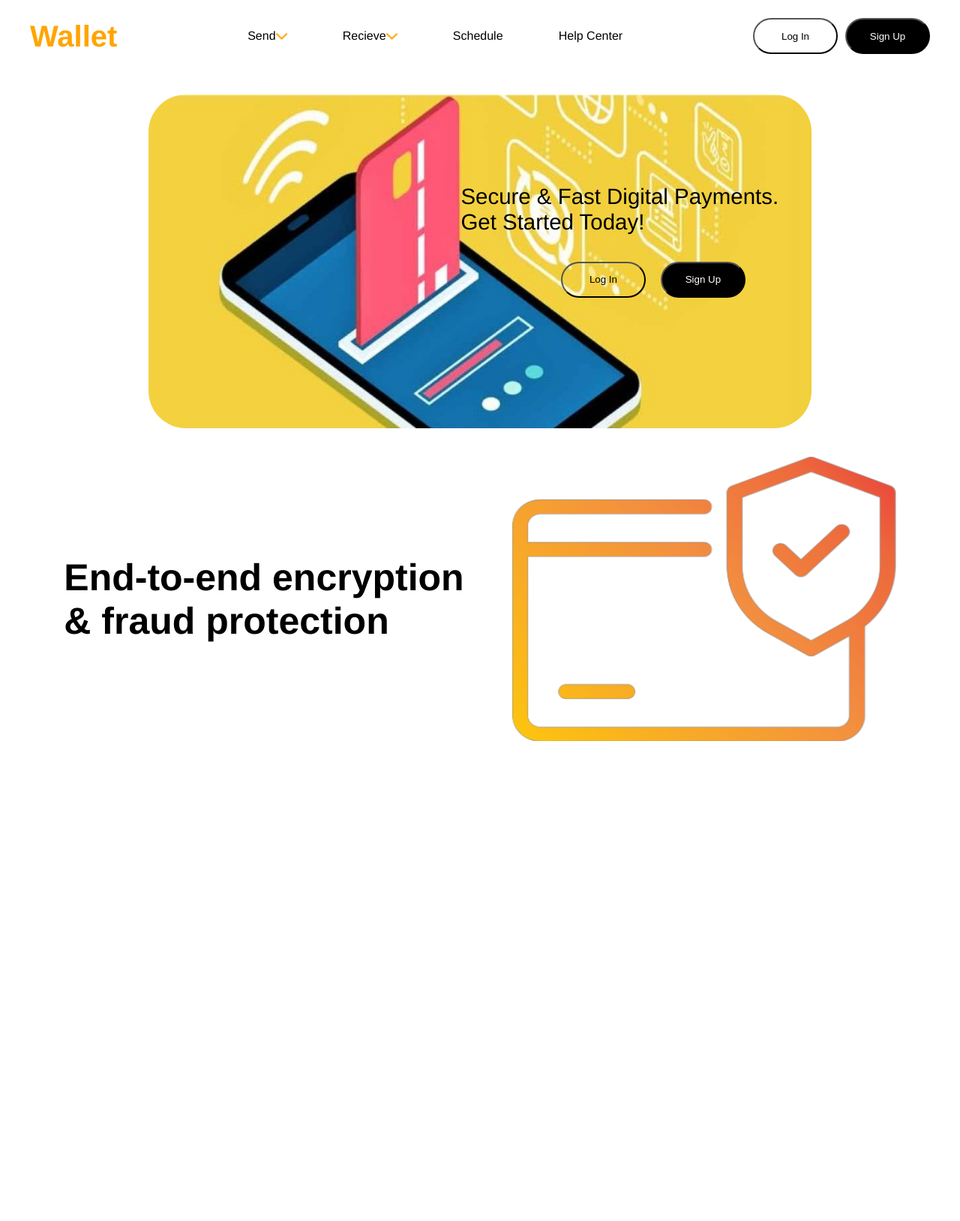
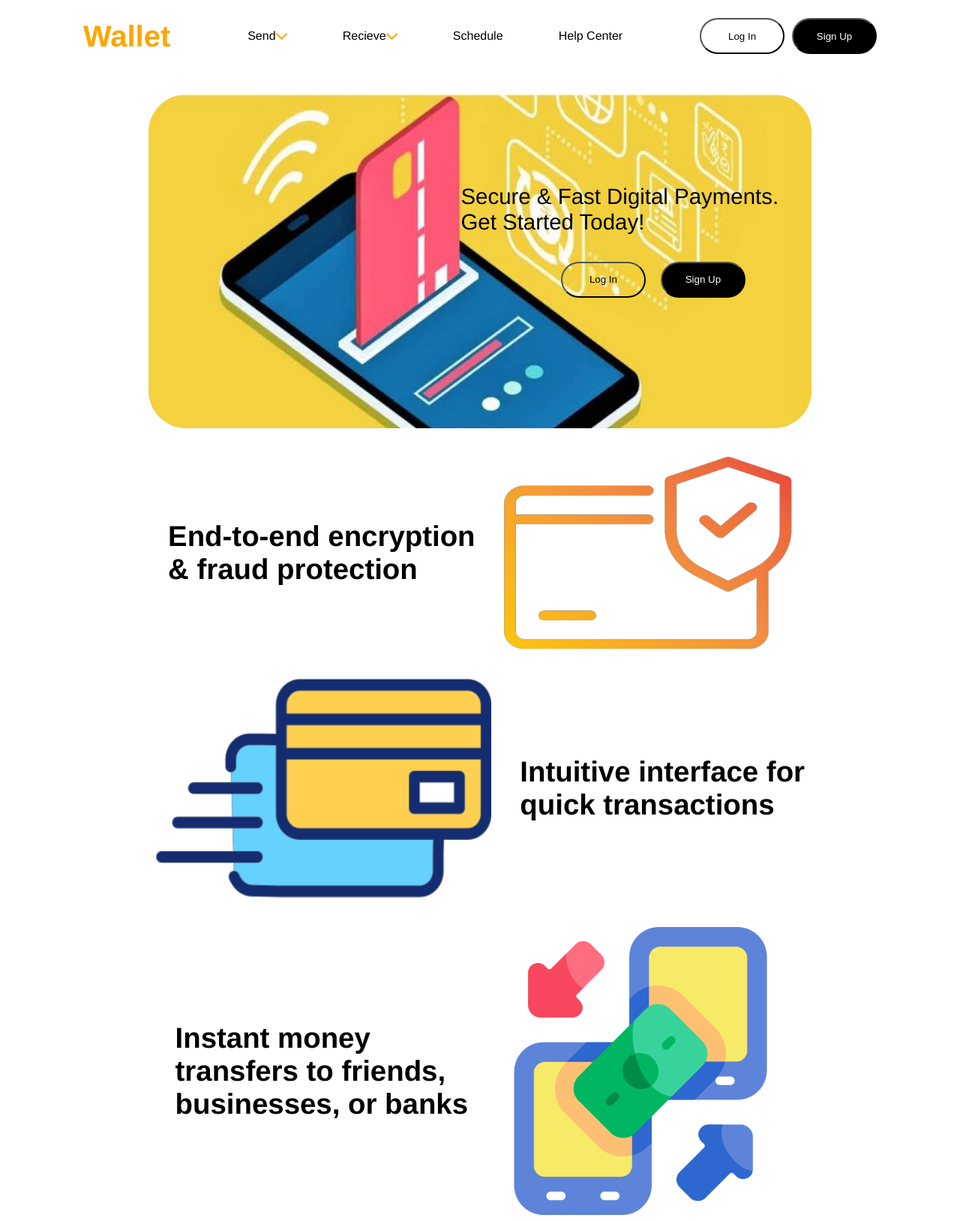
Before and after one commit to Hussein-02/wallet, a PHP site: page / in a window 1280 px wide. Shown: the whole page at 75% size. Before the commit the page ends 988 px from the top, so only its background shows below. Run offline with PHP 8.4, Linux system fonts and the light colour scheme.

Commit message:
finished main sections in main page

```diff
--- a/wallet-user/css/styles.css
+++ b/wallet-user/css/styles.css
@@ -9,12 +9,18 @@ body {
 }
 
 .navbar {
+  position: sticky;
+  top: 0;
+  overflow: hidden;
+  background-color: white;
   width: 100%;
-  max-width: 1200px;
+  /* max-width: 1200px; */
   height: 5em;
   align-items: center;
-  /* padding: 0 20px;
-  flex-wrap: wrap; */
+  z-index: 100;
+  /* padding-right: 100%;
+  padding-left: 100%; */
+  /* justify-content: space-evenly; */
 }
 
 .nav-ul {
@@ -126,13 +132,41 @@ body {
 }
 
 .main1 > img {
-  height: 379px;
-  width: 512px;
+  height: 20vw;
+  width: 30vw;
 }
 
 .main1 > h2 {
-  font-size: 50px;
-  margin-right: 5vw;
+  font-size: 3vw;
+  margin-right: 3vw;
+}
+
+.main2 {
+  margin-top: 3vw;
+}
+
+.main2 > img {
+  height: 23vw;
+  width: 35vw;
+}
+
+.main2 > h2 {
+  font-size: 3vw;
+  margin-left: 3vw;
+}
+
+.main3 {
+  margin-top: 3vw;
+}
+
+.main3 > img {
+  height: 30vw;
+  width: 30vw;
+}
+
+.main3 > h2 {
+  font-size: 3vw;
+  margin-right: 3vw;
 }
 
 /*------------------------------- responsive section------------------- */
--- a/wallet-user/css/utilities.css
+++ b/wallet-user/css/utilities.css
@@ -14,3 +14,7 @@
 .space-between {
   justify-content: space-between;
 }
+
+.space-evenly {
+  justify-content: space-evenly;
+}
--- a/wallet-user/index.html
+++ b/wallet-user/index.html
@@ -5,7 +5,7 @@
     <meta name="viewport" content="width=device-width,initial-scale=1" />
     <title>Wallet</title>
     <!-- navbar -->
-    <nav class="flex navbar space-between">
+    <nav class="flex navbar space-evenly">
       <h1 class="logo">Wallet</h1>
       <ul class="nav-ul flex">
         <li>
@@ -62,5 +62,20 @@
       </h2>
       <img src="./assets/images/credit-card.png" alt="" />
     </div>
+    <div class="main2 flex center">
+      <img src="./assets/images/quick-transfer.png" alt="" />
+      <h2>
+        Intuitive interface for <br />
+        quick transactions
+      </h2>
+    </div>
+    <div class="main3 flex center">
+      <h2>
+        Instant money<br />
+        transfers to friends,<br />
+        businesses, or banks
+      </h2>
+      <img src="./assets/images/money-transfer.png" alt="" />
+    </div>
   </body>
 </html>
```
Also changed, not shown: wallet-user/assets/images/quick-transfer.png.
